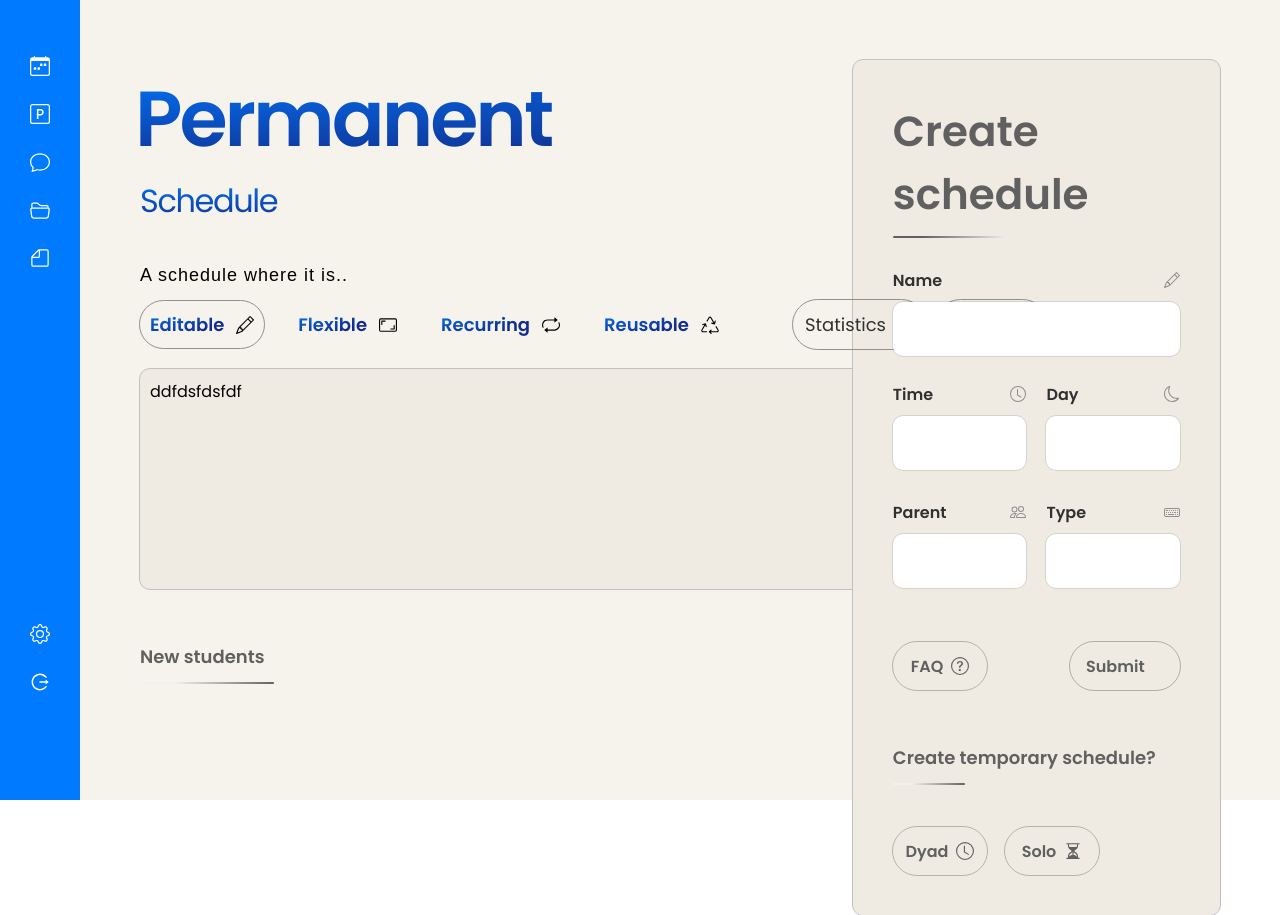
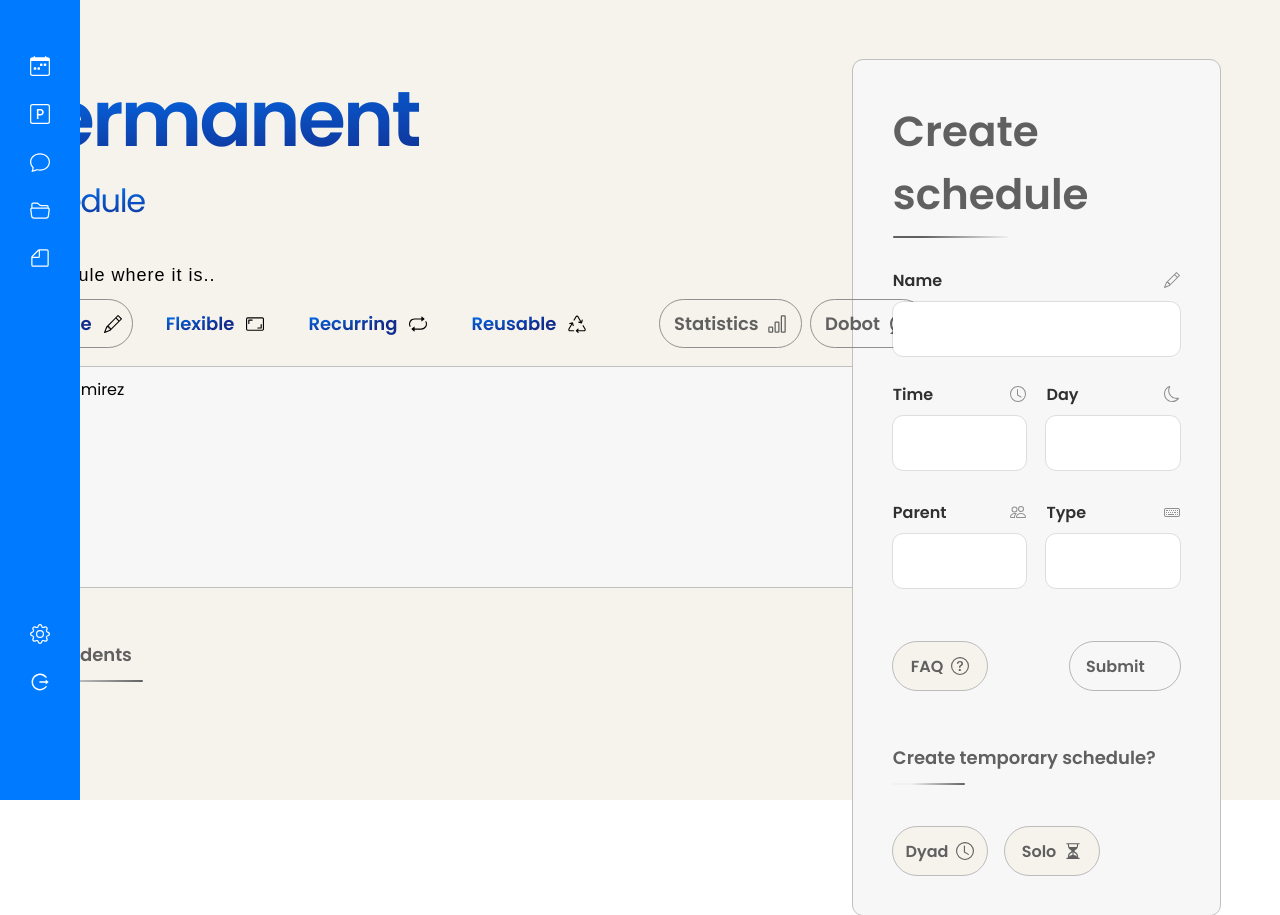
Before and after one commit to KludyRamirez/mlac-homeweb, a React (Create React App) app in the folder client/: page /schedule in a window 1280 px wide. Built offline with nearby package versions, Linux system fonts and the light colour scheme; some icons are missing.

Commit message:
[FIX] Permanent schedule page UI

```diff
--- a/client/src/Admin/AdminDashboard/CreateSchedule/CreateSchedule.js
+++ b/client/src/Admin/AdminDashboard/CreateSchedule/CreateSchedule.js
@@ -60,23 +60,25 @@ const FormCon1 = styled("div")({
 });
 
 const FormCon2 = styled("div")({
-  width: "56%",
+  width: "60.5%",
   display: "flex",
-  justifyContent: "space-between",
+  justifyContent: "center",
+
   "@media (max-width: 767px)": {
     width: "100%",
   },
 });
 
 const DobotCon = styled("div")({
-  fontWeight: "500",
+  fontWeight: "600",
+  fontSize: "18px",
   display: "flex",
-  padding: "11px 12px",
+  padding: "10px 14px",
   alignItems: "center",
   gap: "8px",
   cursor: "pointer",
   outline: "1px solid #909090",
-  color: "#303030",
+  color: "#606060",
   borderRadius: "30px",
   userSelect: "none",
   WebkitUserSelect: "none",
@@ -451,11 +453,11 @@ const CreateSchedule = () => {
                     }}
                   >
                     <DobotCon>
-                      <span style={{ fontSize: "18px" }}>Statistics</span>
+                      <span>Statistics</span>
                       <BsBarChart style={{ fontSize: "20px" }} />
                     </DobotCon>
                     <DobotCon>
-                      <span style={{ fontSize: "18px" }}>Dobot</span>
+                      <span>Dobot</span>
                       <RiChatSmile3Line style={{ fontSize: "24px" }} />
                     </DobotCon>
                   </div>
@@ -474,12 +476,12 @@ const CreateSchedule = () => {
                         width: "100%",
                         height: "200px",
                         padding: "10px",
-                        background: "#efebe3",
+                        background: "#f7f7f7",
                         borderRadius: "10px",
                         outline: "1px solid #c0c0c0",
                       }}
                     >
-                      ddfdsfdsfdf
+                      kludy ramirez
                     </div>
                   </div>
                 )}
--- a/client/src/Admin/AdminDashboard/CreateSchedule/CreateScheduleForm.js
+++ b/client/src/Admin/AdminDashboard/CreateSchedule/CreateScheduleForm.js
@@ -24,7 +24,7 @@ const Flexer = styled("div")({
   flexDirection: "column",
   alignItems: "flex-start",
   borderRadius: "10px",
-  background: "#efebe3",
+  background: "#f7f7f7",
   outline: "1px solid #c0c0c0",
   padding: "40px",
   "@media (max-width: 767px)": {
@@ -53,7 +53,7 @@ const FilterButton = styled("div")({
   gap: "8px",
   width: "94px",
   height: "48px",
-  background: "none",
+  background: "#f5f3eb",
   borderRadius: "46px",
   cursor: "pointer",
   color: "#606060",
```
